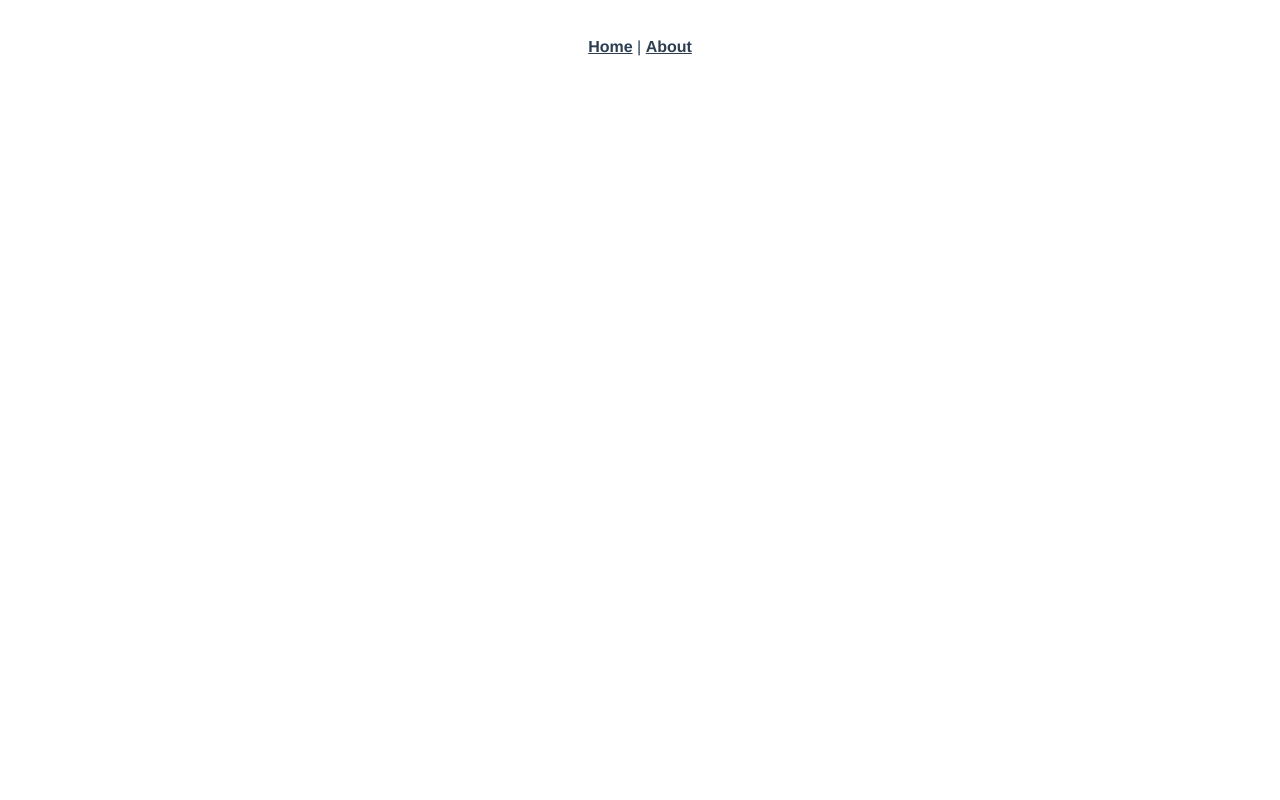
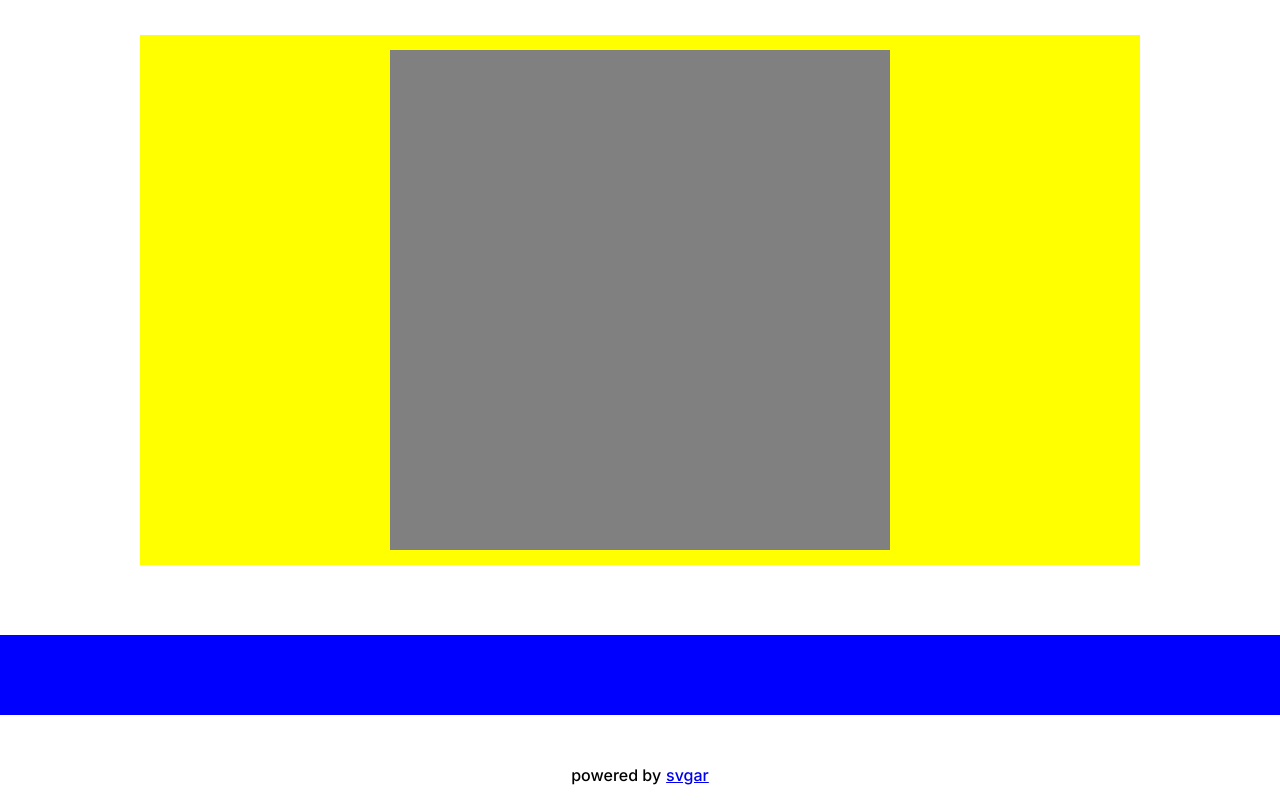
Before and after one commit to cdriesler/svgar-sketchbook, a Vue app: page /i/spindoctor in a window 1280 px wide. Built offline with nearby package versions, Linux system fonts and the light colour scheme.

Commit message:
add basic markup for the square

```diff
--- a/public/index.html
+++ b/public/index.html
@@ -5,6 +5,7 @@
     <meta http-equiv="X-UA-Compatible" content="IE=edge">
     <meta name="viewport" content="width=device-width,initial-scale=1.0">
     <link rel="icon" href="<%= BASE_URL %>favicon.ico">
+    <link href="https://fonts.googleapis.com/css2?family=Inter:wght@500;900&display=swap" rel="stylesheet">
     <title><%= htmlWebpackPlugin.options.title %></title>
   </head>
   <body>
--- a/src/App.vue
+++ b/src/App.vue
@@ -1,32 +1,51 @@
 <template>
   <div id="app">
-    <div id="nav">
-      <router-link to="/">Home</router-link> |
-      <router-link to="/about">About</router-link>
-    </div>
-    <router-view/>
+    <main>
+      <router-view/>
+    </main>
+    <footer>
+      powered by <a href="https://github.com/cdriesler/svgar" target="_blank">svgar</a>
+    </footer>
   </div>
 </template>
 
 <style>
-#app {
-  font-family: Avenir, Helvetica, Arial, sans-serif;
-  -webkit-font-smoothing: antialiased;
-  -moz-osx-font-smoothing: grayscale;
-  text-align: center;
-  color: #2c3e50;
+html * {
+  padding: 0;
+  margin: 0;
 }
 
-#nav {
-  padding: 30px;
+#app {
+  font-family: 'Inter', sans-serif;
+  width: 100vw;
+  height: 100vh;
+  overflow: hidden;
+  display: flex;
+  flex-direction: column;
 }
 
-#nav a {
-  font-weight: bold;
-  color: #2c3e50;
+.svgar-canvas {
+  width: 100%;
+  max-width: 500px;
+  min-height: 500px;
+  background: grey;
 }
 
-#nav a.router-link-exact-active {
-  color: #42b983;
+main {
+  width: 100%;
+  flex-grow: 1;
+}
+
+footer {
+  width: 100%;
+  height: 50px;
+  display: flex;
+  flex-direction: row;
+  justify-content: center;
+  align-items: center;
+}
+
+a {
+  margin-left: 5px;
 }
 </style>
--- a/src/components/HelloWorld.vue
+++ /dev/null
@@ -1,62 +0,0 @@
-<template>
-  <div class="hello">
-    <h1>{{ msg }}</h1>
-    <p>
-      For a guide and recipes on how to configure / customize this project,<br>
-      check out the
-      <a href="https://cli.vuejs.org" target="_blank" rel="noopener">vue-cli documentation</a>.
-    </p>
-    <h3>Installed CLI Plugins</h3>
-    <ul>
-      <li><a href="https://github.com/vuejs/vue-cli/tree/dev/packages/%40vue/cli-plugin-babel" target="_blank" rel="noopener">babel</a></li>
-      <li><a href="https://github.com/vuejs/vue-cli/tree/dev/packages/%40vue/cli-plugin-typescript" target="_blank" rel="noopener">typescript</a></li>
-      <li><a href="https://github.com/vuejs/vue-cli/tree/dev/packages/%40vue/cli-plugin-pwa" target="_blank" rel="noopener">pwa</a></li>
-      <li><a href="https://github.com/vuejs/vue-cli/tree/dev/packages/%40vue/cli-plugin-router" target="_blank" rel="noopener">router</a></li>
-    </ul>
-    <h3>Essential Links</h3>
-    <ul>
-      <li><a href="https://vuejs.org" target="_blank" rel="noopener">Core Docs</a></li>
-      <li><a href="https://forum.vuejs.org" target="_blank" rel="noopener">Forum</a></li>
-      <li><a href="https://chat.vuejs.org" target="_blank" rel="noopener">Community Chat</a></li>
-      <li><a href="https://twitter.com/vuejs" target="_blank" rel="noopener">Twitter</a></li>
-      <li><a href="https://news.vuejs.org" target="_blank" rel="noopener">News</a></li>
-    </ul>
-    <h3>Ecosystem</h3>
-    <ul>
-      <li><a href="https://router.vuejs.org" target="_blank" rel="noopener">vue-router</a></li>
-      <li><a href="https://vuex.vuejs.org" target="_blank" rel="noopener">vuex</a></li>
-      <li><a href="https://github.com/vuejs/vue-devtools#vue-devtools" target="_blank" rel="noopener">vue-devtools</a></li>
-      <li><a href="https://vue-loader.vuejs.org" target="_blank" rel="noopener">vue-loader</a></li>
-      <li><a href="https://github.com/vuejs/awesome-vue" target="_blank" rel="noopener">awesome-vue</a></li>
-    </ul>
-  </div>
-</template>
-
-<script lang="ts">
-import Vue from 'vue';
-
-export default Vue.extend({
-  name: 'HelloWorld',
-  props: {
-    msg: String,
-  },
-});
-</script>
-
-<!-- Add "scoped" attribute to limit CSS to this component only -->
-<style scoped>
-h3 {
-  margin: 40px 0 0;
-}
-ul {
-  list-style-type: none;
-  padding: 0;
-}
-li {
-  display: inline-block;
-  margin: 0 10px;
-}
-a {
-  color: #42b983;
-}
-</style>
--- /dev/null
+++ b/src/components/spindoctor.vue
@@ -0,0 +1,26 @@
+<template>
+  <div id="spindoctor" class="svgar-canvas" ref="svgar">
+    <div class="svgar-content" v-html="svg">
+    </div>
+  </div>
+</template>
+
+<script lang="ts">
+import Vue from 'vue'
+export default Vue.extend({
+  data() {
+    return {
+      s: 0,
+      svg: '',
+    }
+  },
+  mounted() {
+    const el: Element = this.$refs.svgar as Element;
+    this.s = el.clientWidth
+  }
+})
+</script>
+
+<style scoped>
+
+</style>
--- a/src/router/index.ts
+++ b/src/router/index.ts
@@ -1,22 +1,26 @@
 import Vue from 'vue'
 import VueRouter, { RouteConfig } from 'vue-router'
-import Home from '../views/Home.vue'
+import Gallery from '../views/Gallery.vue'
+
+import SpinDoctor from '../components/spindoctor.vue'
 
 Vue.use(VueRouter)
 
   const routes: Array<RouteConfig> = [
   {
     path: '/',
-    name: 'Home',
-    component: Home
+    redirect: '/i'
   },
   {
-    path: '/about',
-    name: 'About',
-    // route level code-splitting
-    // this generates a separate chunk (about.[hash].js) for this route
-    // which is lazy-loaded when the route is visited.
-    component: () => import(/* webpackChunkName: "about" */ '../views/About.vue')
+    path: '/i',
+    name: 'Gallery',
+    component: Gallery,
+    children: [
+      {
+        path: 'spindoctor',
+        component: SpinDoctor
+      }
+    ]
   }
 ]
 
--- a/src/views/About.vue
+++ /dev/null
@@ -1,5 +0,0 @@
-<template>
-  <div class="about">
-    <h1>This is an about page</h1>
-  </div>
-</template>
--- /dev/null
+++ b/src/views/Gallery.vue
@@ -0,0 +1,59 @@
+<template>
+  <div id="gallery">
+    <div class="content">
+      <router-view />
+      <div v-if="isAtRoot" class="links">
+        Links
+      </div>
+    </div>
+    <div class="description">
+    </div>
+  </div>
+</template>
+
+<script lang="ts">
+import Vue from 'vue'
+export default Vue.extend({
+  data() {
+    return {
+      isAtRoot: false,
+    }
+  },
+  created() {
+    const path = this.$route.path.replace('/', '').replace('/', '')
+    if (path === 'i') {
+      this.isAtRoot = true
+    }
+  },
+})
+</script>
+
+<style scoped>
+#gallery {
+  width: 100%;
+  height: 100%;
+  display: flex;
+  flex-direction: column;
+  justify-content: space-around;
+  align-items: center;
+}
+
+.content {
+  width: 100%;
+  max-width: 1000px;
+  min-height: 500px;
+  box-sizing: border-box;
+  padding: 15px;
+  background: yellow;
+  display: flex;
+  flex-direction: column;
+  justify-content: center;
+  align-items: center;
+}
+
+.description {
+  width: 100%;
+  height: 80px;
+  background: blue;
+}
+</style>
--- a/src/views/Home.vue
+++ /dev/null
@@ -1,18 +0,0 @@
-<template>
-  <div class="home">
-    <img alt="Vue logo" src="../assets/logo.png">
-    <HelloWorld msg="Welcome to Your Vue.js App"/>
-  </div>
-</template>
-
-<script>
-// @ is an alias to /src
-import HelloWorld from '@/components/HelloWorld.vue'
-
-export default {
-  name: 'Home',
-  components: {
-    HelloWorld
-  }
-}
-</script>
```
